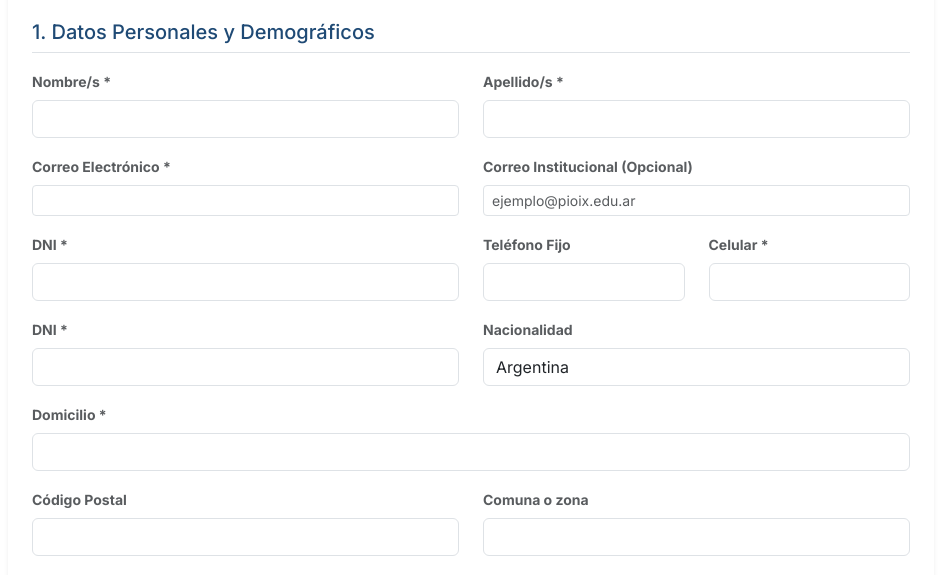
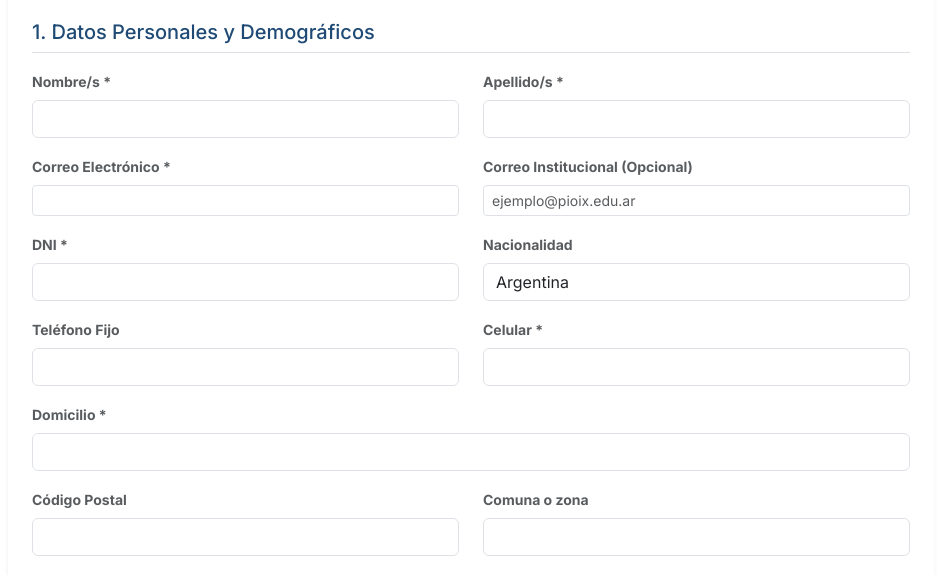
Before and after one commit to lucianonahuelrusso1991/SIGEET, a Django app: page /alumnos/nuevo/ in a window 1280 px wide. Shown: the part 222-797 px from the top of the page, without its empty margins (169-1110 px from the left). Run offline with Django 5.2, Linux system fonts and the light colour scheme; a user stored in the database is signed in; data comes from the database, SQL or seed files in the repository; data that the repository does not hold is empty; some libraries are stand-ins or nearby versions.

Commit message:
Corrige DNI duplicado en alta alumno

```diff
--- a/gestion/templates/gestion/alta_alumno.html
+++ b/gestion/templates/gestion/alta_alumno.html
@@ -46,24 +46,20 @@
                         <label class="form-label text-muted small fw-bold">DNI *</label>
                         <input type="text" name="dni" class="form-control" required>
                     </div>
-                    <div class="col-md-3">
-                        <label class="form-label text-muted small fw-bold">Teléfono Fijo</label>
-                        <input type="text" name="telefono" class="form-control">
-                    </div>
-                    <div class="col-md-3">
-                        <label class="form-label text-muted small fw-bold">Celular *</label>
-                        <input type="text" name="celular" class="form-control" required>
+                    <div class="col-md-6">
+                        <label class="form-label text-muted small fw-bold">Nacionalidad</label>
+                        <input type="text" name="nacionalidad" class="form-control" value="Argentina">
                     </div>
                 </div>
 
                 <div class="row mb-3">
                     <div class="col-md-6">
-                        <label class="form-label text-muted small fw-bold">DNI *</label>
-                        <input type="text" name="dni" class="form-control" required>
+                        <label class="form-label text-muted small fw-bold">Teléfono Fijo</label>
+                        <input type="text" name="telefono" class="form-control">
                     </div>
                     <div class="col-md-6">
-                        <label class="form-label text-muted small fw-bold">Nacionalidad</label>
-                        <input type="text" name="nacionalidad" class="form-control" value="Argentina">
+                        <label class="form-label text-muted small fw-bold">Celular *</label>
+                        <input type="text" name="celular" class="form-control" required>
                     </div>
                 </div>
 
```
